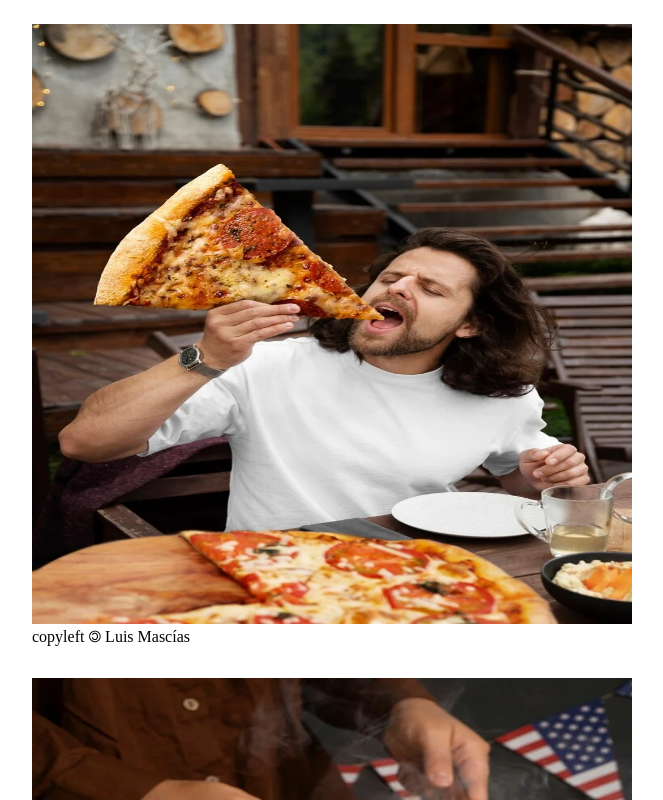
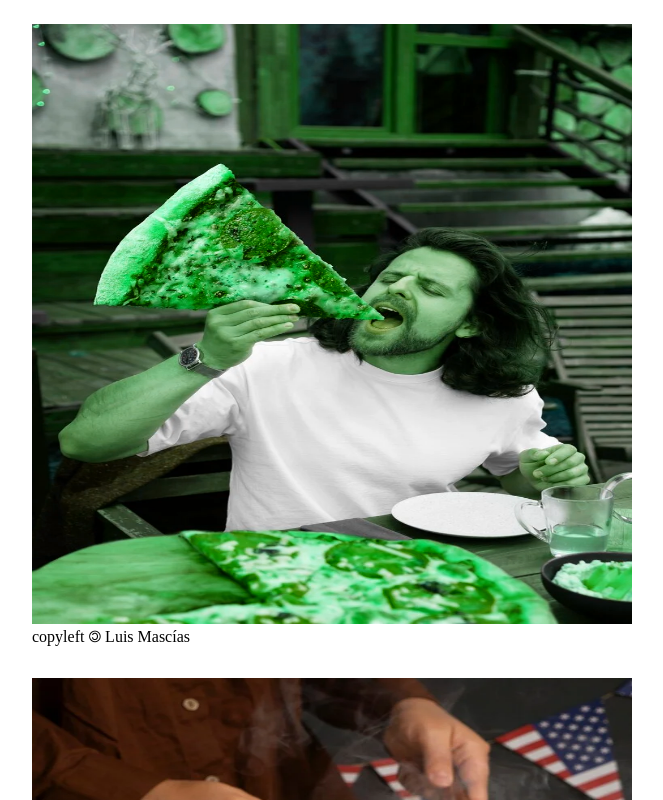
Before and after one commit to Lmx076/ejercicio6, a plain HTML site: page index.html in a window 1280 px wide. In both pictures the pointer is over the picture 348 px from the left and 324 px from the top of the page. Shown: the top 800 px of the page, without its empty margins (16-679 px from the left). Drawn offline with Linux system fonts and the light colour scheme.

Commit message:
Update index.html

```diff
--- a/index.html
+++ b/index.html
@@ -43,7 +43,9 @@ div{
             width: 600px;
             height: 600px;
         }
-
+        #primero:hover{
+            filter: hue-rotate(90deg);
+        }
     </style>
 </head>
 <body>
@@ -53,7 +55,7 @@ div{
                 <figure>
                 <picture>
                     <source srcset="" type="image/jpg">
-                    <img src="./img1.webp" alt="Pizza">
+                    <img id="primero" src="./img1.webp" alt="Pizza">
                 </picture>
                 <figcaption>copyleft 🄯 Luis Mascías</figcaption>
             </figure>
```
